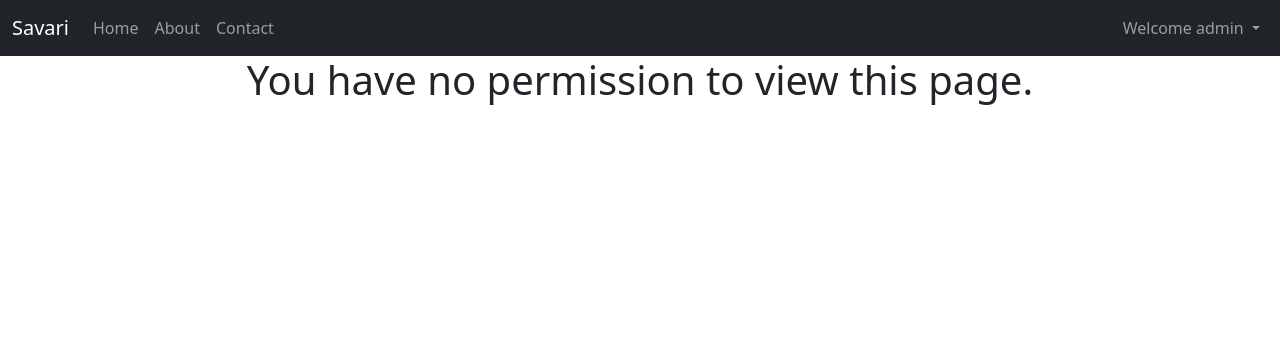
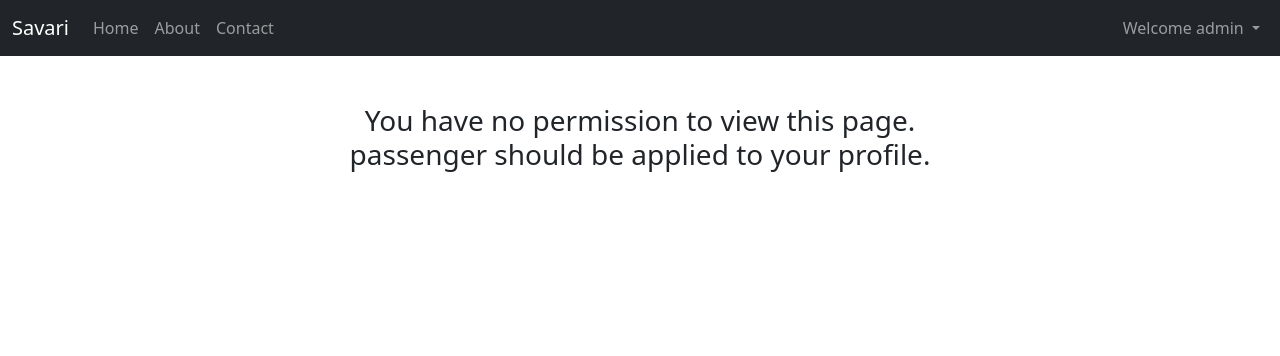
Before and after one commit to HrujulThumar22/Savari, a Django app: page /rides/ in a window 1280 px wide. Shown: the top 356 px of the page. Run offline with Django 3.2, Linux system fonts and the light colour scheme; a user stored in the database is signed in; data comes from the database, SQL or seed files in the repository; both versions use the stored data as it was after the commit; some libraries are stand-ins or nearby versions.

Commit message:
decorators done

```diff
--- a/decorators/decorators.py
+++ b/decorators/decorators.py
@@ -20,7 +20,9 @@ def allowed_users(allowed_role=[]):
             if group in allowed_role:
                 return view_func(request,*args,**kwargs)
             res=allowed_role[0]
+            #print(res)
             context={'res':res}
+            #print(context)
             return render(request,'userAccount/wronguser.html',context)
             #return HttpResponse('Not Allowed Please Login as valid User '+ allowed_role[0])
         return wrapper_func
--- a/passengerTrip/views.py
+++ b/passengerTrip/views.py
@@ -23,6 +23,7 @@ def bookRide(request):
             D_city=form.cleaned_data.get('Destination_City')
             result=DriverTrip.objects.filter(Starting_City__name=S_City,Destination_City__name=D_city)
             context={'result':result,'form':form}
+            #print(context)
             return render(request,'userTrip/bookRide.html',context)
         else:
             return redirect('driver_start')
--- a/templates/userAccount/wronguser.html
+++ b/templates/userAccount/wronguser.html
@@ -3,7 +3,7 @@
 <link href="https://cdn.jsdelivr.net/npm/select2@4.1.0-rc.0/dist/css/select2.min.css" rel="stylesheet" />
 {% endblock headScripts %}
 {% block body %}
-    <div class="container text-center">
-        <h1>You have no permission to view this page.{{ res.res }}</h1>
+    <div class="container text-center my-5">
+        <h3>You have no permission to view this page.<br> {{ res }} should be applied to your profile.</h3>
     </div>
 {% endblock body %}
```
Also changed, not shown: db.sqlite3.
